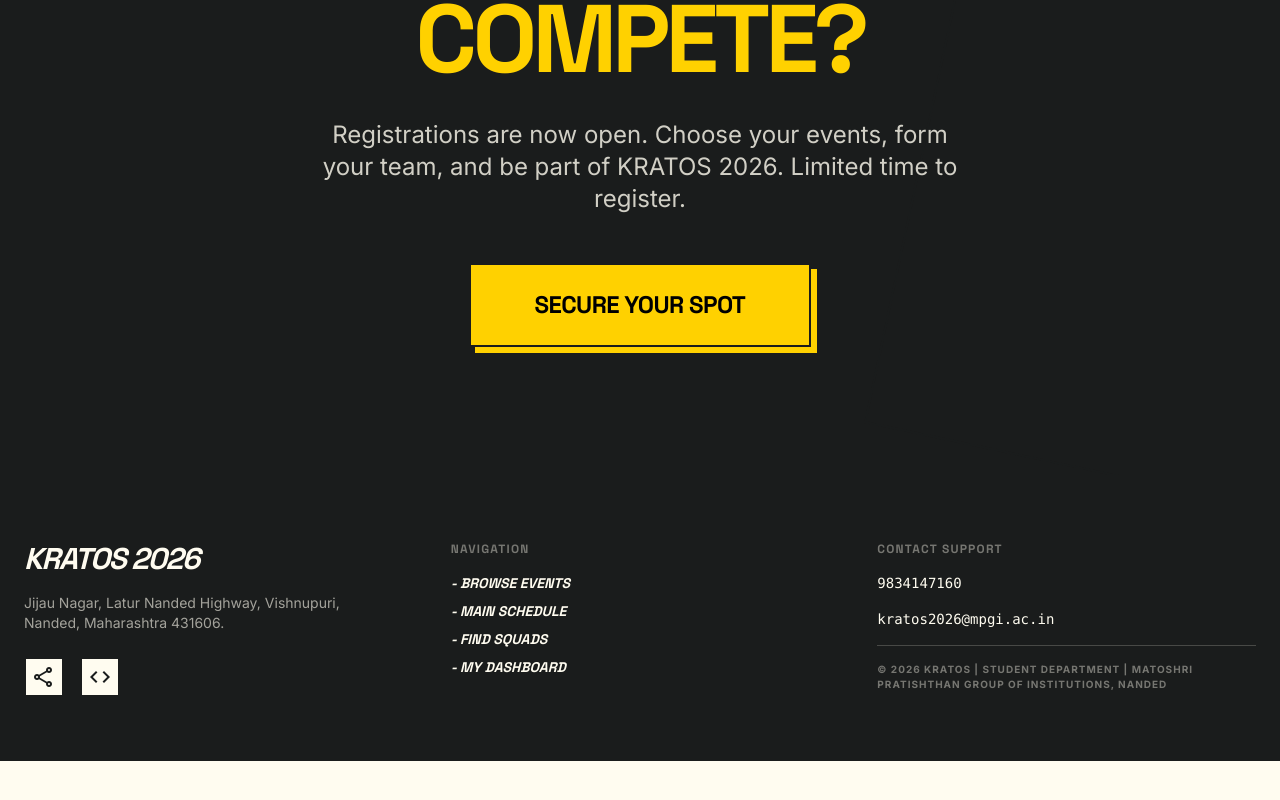
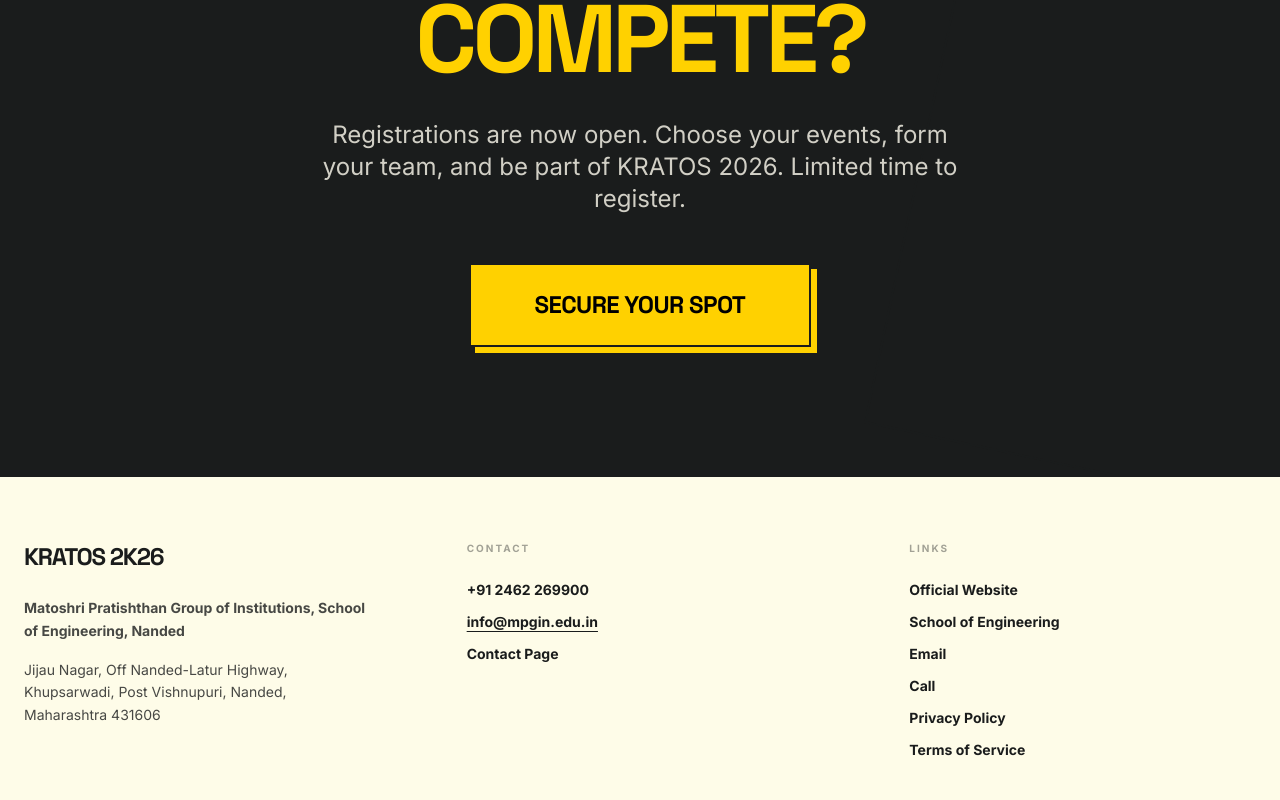
Before and after one commit to PRANAVBIRHADE/Rahil-Events, a Next.js app: page / in a window 1280 px wide. Shown: the part 5760-6560 px from the top of the page. Before the commit the page ends 6521 px from the top, so only its background shows below. Built offline with nearby package versions, Linux system fonts and the light colour scheme; no server answers; the database is empty.

Commit message:
feat: redesign footer to match branding and institution details

```diff
--- a/src/components/layout/Footer.tsx
+++ b/src/components/layout/Footer.tsx
@@ -1,43 +1,55 @@
+'use client';
+
 import React from 'react';
 import Link from 'next/link';
 
 const Footer = () => {
   return (
-    <footer className="w-full border-t-2 border-on-surface bg-on-surface text-surface mt-auto">
-      <div className="max-w-[1440px] mx-auto px-6 py-16 grid grid-cols-1 md:grid-cols-3 gap-12">
-        <div>
-          <h3 className="text-3xl font-black uppercase tracking-tighter italic mb-4">KRATOS 2026</h3>
-          <p className="font-sans text-sm opacity-60 max-w-xs mb-6">
-            Jijau Nagar, Latur Nanded Highway, Vishnupuri, Nanded, Maharashtra 431606.
-          </p>
-          <div className="flex gap-4">
-             <Link href="https://instagram.com" className="w-10 h-10 brutal-border bg-surface text-on-surface flex items-center justify-center hover:bg-primary-container transition-colors">
-                <span className="material-symbols-outlined text-xl">share</span>
-             </Link>
-             <Link href="https://github.com/Rahil-dope" className="w-10 h-10 brutal-border bg-surface text-on-surface flex items-center justify-center hover:bg-primary-container transition-colors">
-                <span className="material-symbols-outlined text-xl">code</span>
-             </Link>
+    <footer className="w-full border-t-2 border-on-surface bg-[#FEFCE8] text-on-surface mt-auto">
+      <div className="max-w-[1440px] mx-auto px-6 py-16 grid grid-cols-1 md:grid-cols-3 gap-12 md:gap-24">
+
+        {/* ── COLUMN 1: BRAND & ADDRESS ── */}
+        <div className="flex flex-col">
+          <h3 className="text-2xl font-black uppercase tracking-tighter mb-6">KRATOS 2K26</h3>
+          <div className="space-y-4 text-sm font-sans leading-relaxed opacity-80 max-w-sm">
+            <p className="font-bold">
+              Matoshri Pratishthan Group of Institutions, School of Engineering, Nanded
+            </p>
+            <p>
+              Jijau Nagar, Off Nanded-Latur Highway, Khupsarwadi, Post Vishnupuri, Nanded, Maharashtra 431606
+            </p>
           </div>
         </div>
 
-        <div className="space-y-4">
-          <h4 className="font-display font-black uppercase tracking-widest text-xs opacity-40">Navigation</h4>
-          <nav className="flex flex-col gap-2 font-display font-bold uppercase text-sm">
-            <Link href="/events" className="hover:text-primary transition-colors italic">- Browse Events</Link>
-            <Link href="/schedule" className="hover:text-primary transition-colors italic">- Main Schedule</Link>
-            <Link href="/squads" className="hover:text-primary transition-colors italic">- Find Squads</Link>
-            <Link href="/dashboard" className="hover:text-primary transition-colors italic">- My Dashboard</Link>
+        {/* ── COLUMN 2: CONTACT ── */}
+        <div className="flex flex-col">
+          <p className="text-[10px] font-black uppercase tracking-[0.2em] opacity-40 mb-6">
+            CONTACT
+          </p>
+          <div className="space-y-3 font-sans text-sm font-bold">
+            <p className="hover:text-primary transition-colors cursor-pointer">+91 2462 269900</p>
+            <p className="hover:text-primary transition-colors cursor-pointer underline decoration-1 underline-offset-4">info@mpgin.edu.in</p>
+            <Link href="/contact" className="hover:text-primary transition-colors">
+              Contact Page
+            </Link>
+          </div>
+        </div>
+
+        {/* ── COLUMN 3: LINKS ── */}
+        <div className="flex flex-col">
+          <p className="text-[10px] font-black uppercase tracking-[0.2em] opacity-40 mb-6">
+            LINKS
+          </p>
+          <nav className="flex flex-col gap-3 font-sans text-sm font-bold">
+            <Link href="https://mpgin.edu.in" className="hover:text-primary transition-colors">Official Website</Link>
+            <Link href="https://mpgin.edu.in/engineering" className="hover:text-primary transition-colors">School of Engineering</Link>
+            <Link href="mailto:info@mpgin.edu.in" className="hover:text-primary transition-colors">Email</Link>
+            <Link href="tel:+912462269900" className="hover:text-primary transition-colors">Call</Link>
+            <Link href="/privacy" className="hover:text-primary transition-colors">Privacy Policy</Link>
+            <Link href="/terms" className="hover:text-primary transition-colors">Terms of Service</Link>
           </nav>
         </div>
 
-        <div className="space-y-4 text-right md:text-left">
-          <h4 className="font-display font-black uppercase tracking-widest text-xs opacity-40">Contact Support</h4>
-          <p className="font-mono text-sm">9834147160</p>
-          <p className="font-mono text-sm">kratos2026@mpgi.ac.in</p>
-          <div className="pt-4 border-t border-surface/20">
-             <p className="text-[10px] font-black uppercase tracking-widest opacity-40">© 2026 KRATOS | Student Department | Matoshri Pratishthan Group of Institutions, Nanded</p>
-          </div>
-        </div>
       </div>
     </footer>
   );
```
